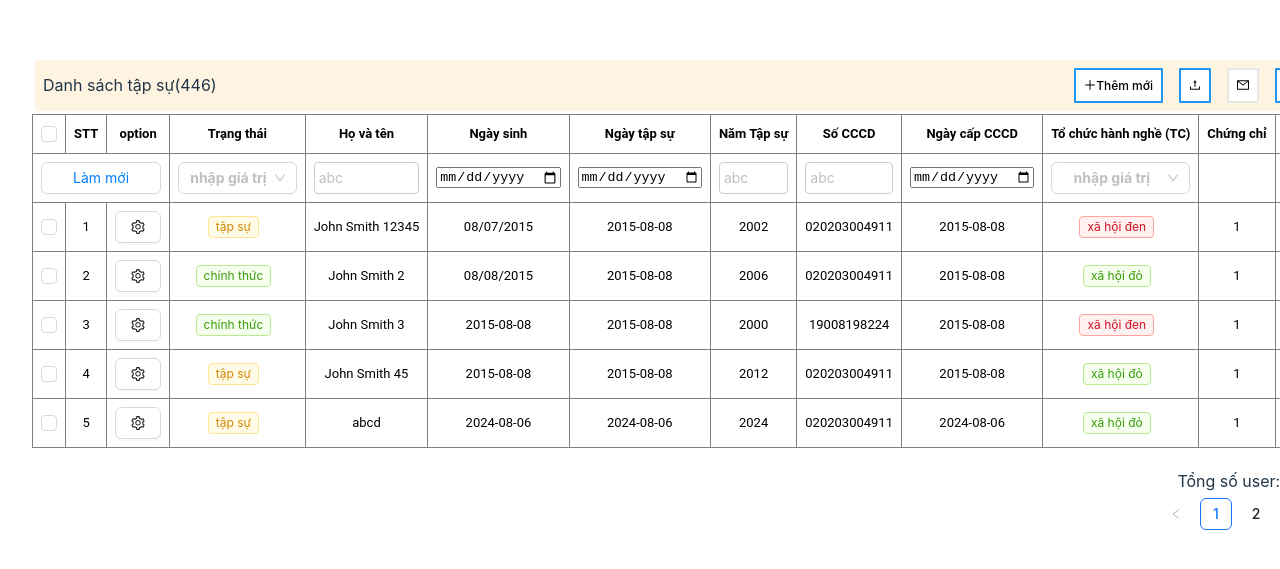
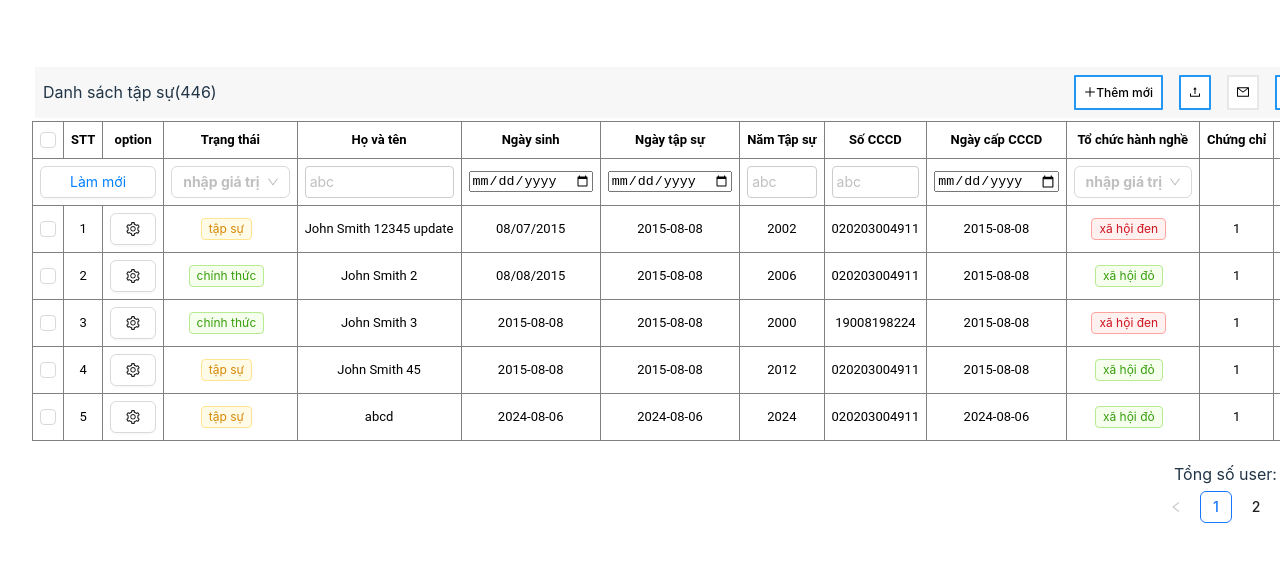
Before and after one commit to nongviettruong12/project_3, a React (Vite) app: page / in a window 1280 px wide. Shown: the part 107-676 px from the top of the page. Built offline with nearby package versions, Linux system fonts and the light colour scheme; data requests are answered from the project's data file.

Commit message:
"feat":"update "

```diff
--- a/db.json
+++ b/db.json
@@ -1,7 +1,7 @@
 {
   "user": [
     {
-      "fullName": "John Smith 12345",
+      "fullName": "John Smith 12345 update",
       "birthDay": "08/07/2015",
       "status": "intern",
       "organization": "black",
@@ -103,6 +103,32 @@
       "identifyDay": "2024-08-13",
       "certificate": "13123",
       "TimeOfLearning": "adasd"
+    },
+    {
+      "id": "06fc",
+      "fullName": "John Smith 123456",
+      "birthDay": "08/07/2015",
+      "status": "intern",
+      "organization": "black",
+      "probationDay": "2015-08-08",
+      "probationYear": "2002",
+      "identifyNumber": "020203004911",
+      "identifyDay": "2015-08-08",
+      "certificate": "1",
+      "TimeOfLearning": "1 năm"
+    },
+    {
+      "fullName": "abcd update ",
+      "birthDay": "2024-08-14",
+      "status": "official",
+      "organization": "black",
+      "probationDay": "2024-08-14",
+      "probationYear": "2023",
+      "identifyNumber": "312312",
+      "identifyDay": "2024-08-14",
+      "certificate": "3",
+      "TimeOfLearning": "22 năm ",
+      "id": "e438"
     }
   ]
 }
--- a/src/components/header/header.css
+++ b/src/components/header/header.css
@@ -27,7 +27,7 @@
 .border-header {
   border: 3px solid white !important;
   width: 1280px;
-  background-color: #fff4e1;
+  background-color: #F7F7F7;
 }
 .title-header{
   margin-left: 8px;
--- /dev/null
+++ b/src/components/modal/modal.css
@@ -0,0 +1,3 @@
+.ant-modal{
+    width:540px
+}
--- a/src/components/modal/modal.jsx
+++ b/src/components/modal/modal.jsx
@@ -4,6 +4,7 @@ import {
     ProFormSelect,
     ProFormText,
   } from "@ant-design/pro-components";
+  import './modal.css'
   import { Form, message, Modal } from "antd";
   import { useNavigate, useParams } from 'react-router-dom'
   import { useState, useEffect } from "react"
@@ -16,7 +17,7 @@ import {
     const [values, setValues] = useState(null);
 
     useEffect(() => {
-      if (record && !isAdding) {
+      if (record) {
         setValues(record);
         console.log('rc:', record);
 
@@ -24,7 +25,7 @@ import {
       } else {
         form.resetFields();
       }
-    }, [record, isAdding, form]);
+    }, [record,form]);
 
     const handleSubmit = async (values) => {
       try {
@@ -59,7 +60,7 @@ import {
       <>
       <Modal
       title={isAdding ? "Thêm mới" : "Chỉnh sửa"}
-      open={isAdding}
+      open={isAdding || !!record}
       onCancel={closeModal}
       footer={null}
       destroyOnClose
@@ -68,8 +69,8 @@ import {
         form={form}
         onFinish={handleSubmit}
         initialValues={values}
-        modalProps={{destroyOnClose: true,}}
-        submittimeout={2000}
+        // modalProps={{destroyOnClose: true,}}
+        // submittimeout={2000}
       >
         <ProForm.Group>
           <ProFormText
--- a/src/components/table/table.css
+++ b/src/components/table/table.css
@@ -8,7 +8,7 @@ table {
     border-collapse: collapse;
 }
 th, td {
-    padding: 8px ;
+    padding: 7px ;
     border: 1px solid gray;
     border-collapse: collapse;
     white-space: nowrap;
--- a/src/components/table/table.jsx
+++ b/src/components/table/table.jsx
@@ -28,7 +28,6 @@ const Table = () => {
   const [edittingRecord, setEditingRecord] = useState(null);
   const [isModalVisible, setIsModalVisible] = useState(false);
   const [selectedRecord, setSelectedRecord] = useState(null);
-  const [initialValues, setInitialValues] = useState(null);
   const [filteredData, setFilteredData] = useState([]);
   const [selectedStatus, setSelectedStatus] = useState(null);
   const [selectedOrganization, setSelectedOrganization] = useState(null);
@@ -45,7 +44,7 @@ const Table = () => {
     { title: "Số CCCD", dataIndex: "identifyNumber", hidden: false },
     { title: "Ngày cấp CCCD", dataIndex: "identifyDay", hidden: false },
     {
-      title: "Tổ chức hành nghề (TC)",
+      title: "Tổ chức hành nghề",
       dataIndex: "organization",
       hidden: false,
     },
@@ -378,7 +377,7 @@ const Table = () => {
                     {columns[0] && !columns[0].hidden && <td>{index + 1}</td>}
                     {columns[1] && !columns[1].hidden && (
                       <td>
-                        <Button onClick={() => handleEdit(record)}>
+                        <Button onClick={() => handleEdit(data)}>
                           <SettingOutlined />
                         </Button>
                       </td>
@@ -446,19 +445,16 @@ const Table = () => {
         )}
       </div>
       <Modal
-        title={isAdding ? "them moi" : "update"}
         open={isModalVisible}
         onCancel={() => setIsModalVisible(false)}
         footer={null}
         destroyOnClose
       >
-        {initialValues ? (
           <ModalAdd
             record={edittingRecord}
             isAdding={isAdding}
             closeModal={() => setIsModalVisible(false)}
           />
-        ) : null}
       </Modal>
     </>
   );
```
